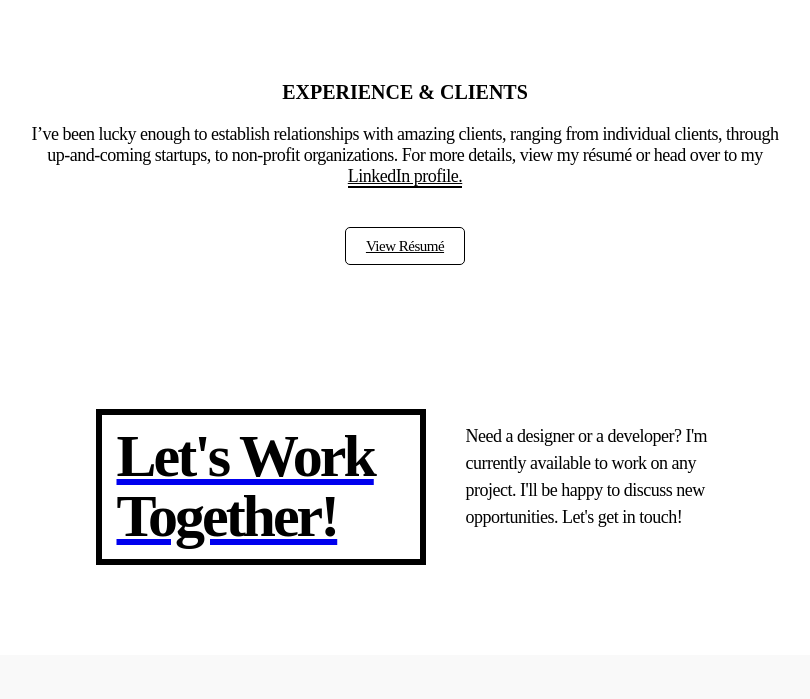
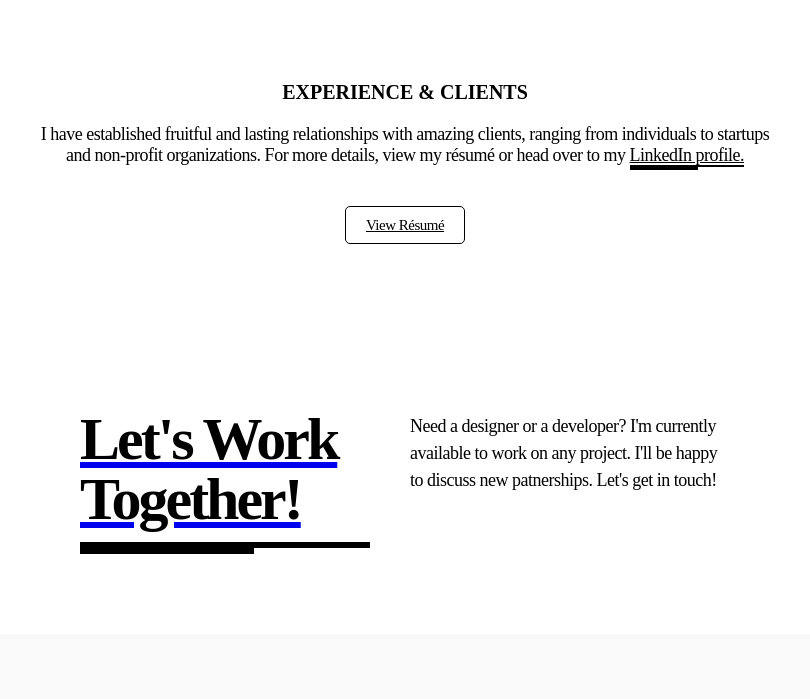
Before and after one commit to lifeofdaniell/portfolio_v2, a Gatsby site: page /about in a window 1280 px wide. Shown: the part 1220-1919 px from the top of the page, without its empty margins (235-1045 px from the left). Built offline with nearby package versions, Linux system fonts and the light colour scheme; Gatsby itself is replaced by a stand-in of ours.

Commit message:
finishing details

```diff
--- a/src/components/prefooter.js
+++ b/src/components/prefooter.js
@@ -14,11 +14,11 @@ const FooterGroup = styled.div`
 `;
 const PreFooters = styled.div`
   align-items: center;
-  max-width: 619px;
+  max-width: 650px;
   margin: 0 auto;
   display: grid;
   grid-gap: 40px;
-  grid-template-columns: 330px auto;
+  grid-template-columns: 290px auto;
 
   @media (max-width: 720px) {
     align-items: center;
@@ -32,21 +32,34 @@ const PreFooters = styled.div`
 `;
 const PreFooterTitle = styled.h3`
   color: black;
+  position: relative;
   cursor pointer;
   font-size: 60px;
   letter-spacing: -3px;
   font-weight: 700;
   margin: 0;
   line-height: 1;
-  padding: 11px;
-  padding-left: 15px;
+  padding-top: 25px;
   padding-bottom: 13px;
-  border: 6px solid rgba(0, 0, 0, 1);
+  border-bottom: 6px solid rgba(0, 0, 0, 1);
   transition: all 200ms;
 
+  :after {
+    content: "";
+    display: block;
+    position: absolute;
+    left: 0;
+    bottom: -12px;
+    height: 6px;
+    width: 60%;
+    background-color: currentColor;
+    transition: width 0.25s ease;
+  }
+
   :hover {
-   color: white;
-   background: black;
+    :after{
+      width:100%;
+    }
   }
 
   @media (max-width: 640px) {
@@ -54,12 +67,14 @@ const PreFooterTitle = styled.h3`
   }
   @media (max-width: 420px) {
     font-size: 30px;
-    border: 3px solid rgba(0, 0, 0, 1);
-    border-radius:5px;
-    padding: 10px;
-    padding-left: 10px;
+    border-bottom: 4px solid rgba(0, 0, 0, 1);
     padding-bottom: 11px;
     letter-spacing: -2.5px;
+
+    :after{
+      bottom: -8px;
+      height: 5px;
+    }
   }
   @media (max-width: 330px) {
     font-size: 30px;
@@ -73,7 +88,7 @@ const PreFooterText = styled.p`
   letter-spacing: -0.5px;
   line-height: 1.5;
   max-width: 330px
-  padding-bottom: 20px;
+  padding-bottom: 25px;
 
   @media (max-width: 720px) {
     text-align: center;
--- a/src/pages/about.js
+++ b/src/pages/about.js
@@ -37,9 +37,9 @@ const AboutPage = () => (
         alt=""
       />
       <p>
-        Over the past 3 years, I started as a freelance graphics designer and
-        photographer before expanding to user interface and experience design
-        and most recently to front-end development.
+        Over the past 3 years, I have expanded my areas of expertise from
+        graphics design and photography to user interface and experience design
+        and most recently, front-end development .
       </p>
     </div>
     <div className="tools">
@@ -111,10 +111,9 @@ const AboutPage = () => (
     <div className="clients">
       <h3> EXPERIENCE {"&"} CLIENTS </h3>
       <p>
-        I’ve been lucky enough to establish relationships with amazing clients,
-        ranging from individual clients, through up-and-coming startups, to
-        non-profit organizations. For more details, view my résumé or head over
-        to my{" "}
+        I have established fruitful and lasting relationships with amazing
+        clients, ranging from individuals to startups and non-profit
+        organizations. For more details, view my résumé or head over to my{" "}
         <a
           href="https://www.linkedin.com/in/areola-daniel-11180115a"
           target="_blank"
@@ -128,7 +127,7 @@ const AboutPage = () => (
     </div>
     <PreFooter
       title="Let's Work Together!"
-      text="Need a designer or a developer? I'm currently available to work on any project. I'll be happy to discuss new opportunities. Let's get in touch!"
+      text="Need a designer or a developer? I'm currently available to work on any project. I'll be happy to discuss new patnerships. Let's get in touch!"
     />
     <Footer />
   </div>
--- a/src/pages/contact.js
+++ b/src/pages/contact.js
@@ -42,7 +42,7 @@ export default function Contact() {
           Let's Work Together <b>🤝</b> Shall We?
         </h2>
         <h4>
-          I'm currently available to work on any project. I'll be happy to
+          I'm currently available to work on any project and I'm happy to
           discuss new opportunities. I work with a selected number of clients at
           a time to ensure delivery of meaningful high quality results. If I
           think that I won’t be a good fit for your idea, I’ll tell you so and
--- a/src/pages/projects.js
+++ b/src/pages/projects.js
@@ -100,7 +100,7 @@ const Projects = () => (
     </div>
     <PreFooter
       title="Let's Work Together!"
-      text="Need a designer or a developer? I'm currently available to work on any project. I'll be happy to discuss new opportunities. Let's get in touch!"
+      text="Need a designer or a developer? I'm currently available to work on any project. I'll be happy to discuss new patnerships. Let's get in touch!"
     />
     <Footer />
   </div>
--- a/src/styles/about.css
+++ b/src/styles/about.css
@@ -261,17 +261,33 @@
   }
 }
 .clients a {
+  position: relative;
   color: #000;
   font-size: 18px;
   letter-spacing: -0.5px;
   font-weight: 500;
   border-bottom: 2px solid black;
 }
+.clients a:after {
+  content: "";
+  display: block;
+  position: absolute;
+  left: 0;
+  bottom: -5px;
+  height: 4px;
+  width: 60%;
+  background-color: currentColor;
+  transition: width 0.25s ease;
+}
+.clients a:hover::after {
+  width: 100%;
+}
 @media (max-width: 520px) {
   .clients a {
     font-size: 16px;
   }
 }
+
 .clients .resume {
   cursor: pointer;
   font-size: 15px;
@@ -283,6 +299,17 @@
   border-radius: 5px;
   transition: all 300ms ease-out;
 }
+.clients .resume:after {
+  content: "";
+  display: block;
+  position: absolute;
+  left: 0;
+  bottom: 0px;
+  height: 0px;
+  width: 0%;
+  background-color: currentColor;
+  transition: width 0.25s ease;
+}
 @media (max-width: 520px) {
   .clients .resume {
     text-align: center;
```
Also changed, not shown: src/components/imagerow.js (+4 -5 lines), src/components/layout.css (+10 -10 lines).
